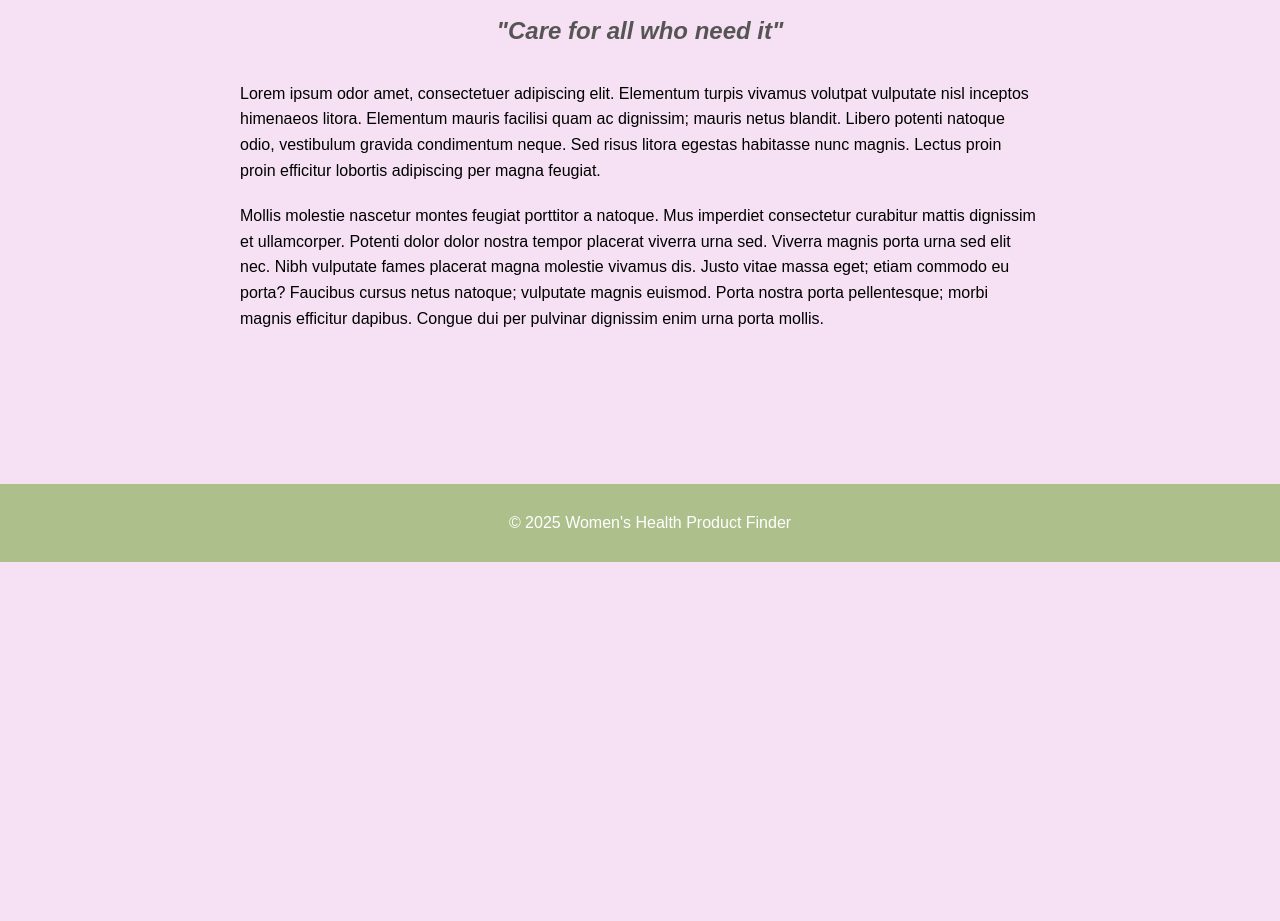
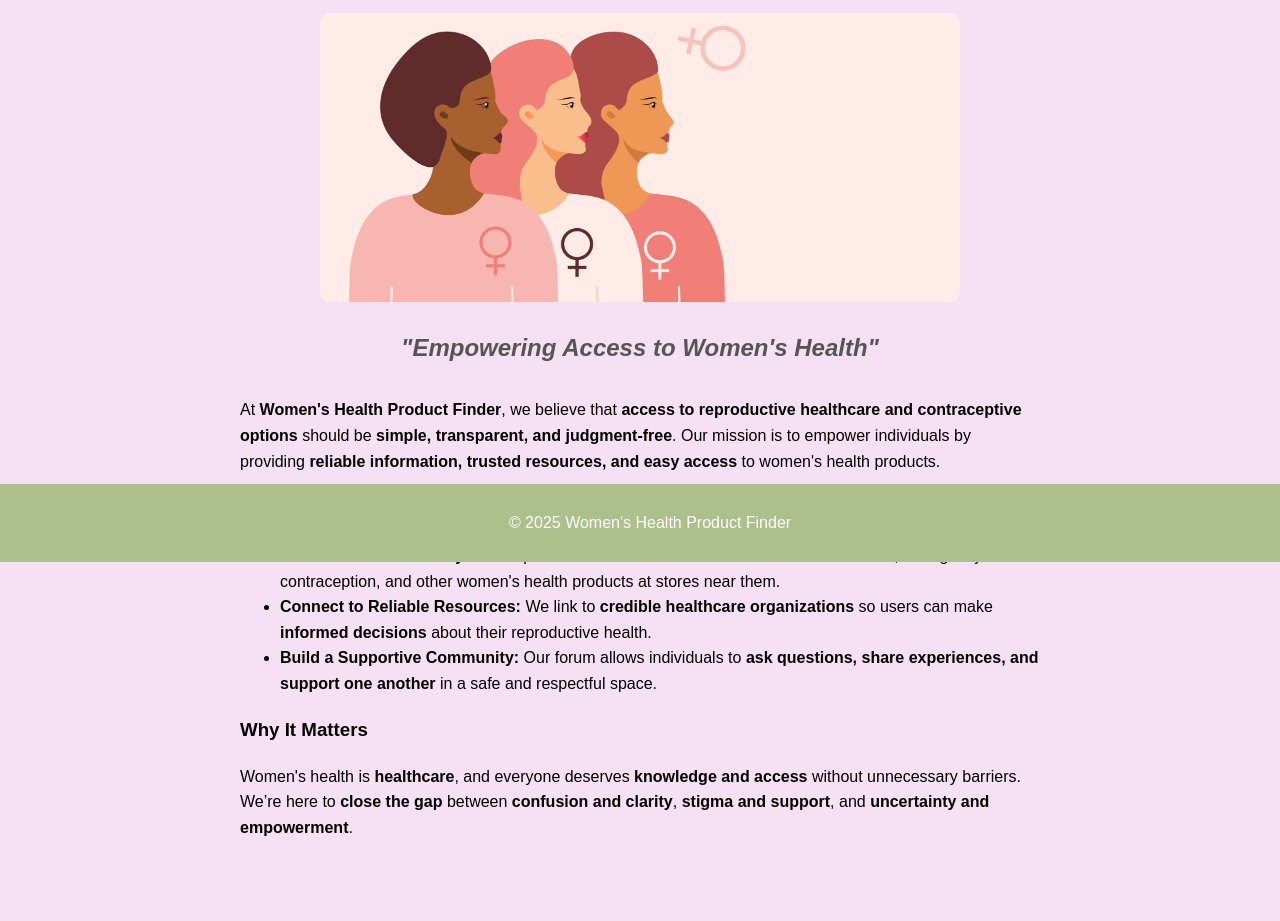
Before and after one commit to amohammad38/w-cc_hackathon, a website: page frontend/index.html in a window 1280 px wide. Shown: the part 238-1159 px from the top of the page. Before the commit the page ends 800 px from the top, so only its background shows below. Drawn offline with Linux system fonts and the light colour scheme.

Commit message:
Home and resources page

```diff
--- a/frontend/index.html
+++ b/frontend/index.html
@@ -12,7 +12,7 @@
   <div class="header-container">
     <!-- Logo -->
     <div class="logo">
-        <img src="path-to-your-logo.png" alt="UsFirst Logo">
+      <img src="path-to-your-logo.png" alt="Women's Health Product Finder Logo">
     </div>
 
     <!-- Navigation Bar -->
@@ -30,22 +30,29 @@
 <!-- About Us Section -->
 <main class="about-us">
   <h1>About Us</h1>
-    <h2>"Care for all who need it"</h2>
+
+  <!-- Add the image here -->
+  <div class="about-image">
+    <img src="images/banner_220706_womenshealth_01.jpg" alt="Illustration of Women’s Health">
+  </div>
+
+  <h2>"Empowering Access to Women's Health"</h2>
+
   <div class="content">
     <p>
-        Lorem ipsum odor amet, consectetuer adipiscing elit. Elementum turpis vivamus volutpat
-        vulputate nisl inceptos himenaeos litora. Elementum mauris facilisi quam ac dignissim;
-        mauris netus blandit. Libero potenti natoque odio, vestibulum gravida condimentum
-        neque. Sed risus litora egestas habitasse nunc magnis. Lectus proin proin efficitur lobortis
-        adipiscing per magna feugiat.
+      At <strong>Women's Health Product Finder</strong>, we believe that <strong>access to reproductive healthcare and contraceptive options</strong> should be <strong>simple, transparent, and judgment-free</strong>. Our mission is to empower individuals by providing <strong>reliable information, trusted resources, and easy access</strong> to women's health products.
     </p>
+
+    <h3>What We Do</h3>
+    <ul>
+      <li><strong>Locate Products Nearby:</strong> We help users find <strong>affordable and accessible</strong> birth control, emergency contraception, and other women's health products at stores near them.</li>
+      <li><strong>Connect to Reliable Resources:</strong> We link to <strong>credible healthcare organizations</strong> so users can make <strong>informed decisions</strong> about their reproductive health.</li>
+      <li><strong>Build a Supportive Community:</strong> Our forum allows individuals to <strong>ask questions, share experiences, and support one another</strong> in a safe and respectful space.</li>
+    </ul>
+
+    <h3>Why It Matters</h3>
     <p>
-        Mollis molestie nascetur montes feugiat porttitor a natoque. Mus imperdiet consectetur
-        curabitur mattis dignissim et ullamcorper. Potenti dolor dolor nostra tempor placerat
-        viverra urna sed. Viverra magnis porta urna sed elit nec. Nibh vulputate fames placerat
-        magna molestie vivamus dis. Justo vitae massa eget; etiam commodo eu porta? Faucibus
-        cursus netus natoque; vulputate magnis euismod. Porta nostra porta pellentesque; morbi
-        magnis efficitur dapibus. Congue dui per pulvinar dignissim enim urna porta mollis.
+      Women's health is <strong>healthcare</strong>, and everyone deserves <strong>knowledge and access</strong> without unnecessary barriers. We’re here to <strong>close the gap</strong> between <strong>confusion and clarity</strong>, <strong>stigma and support</strong>, and <strong>uncertainty and empowerment</strong>.
     </p>
   </div>
 </main>
--- a/frontend/styles/style.css
+++ b/frontend/styles/style.css
@@ -281,6 +281,17 @@ footer {
   box-shadow: 0 0 10px rgba(0, 0, 0, 0.1); /* Optional: Adds a subtle shadow */
 }
 
+.about-image {
+  text-align: center;
+  margin: 20px 0;
+}
+
+.about-image img {
+  max-width: 80%;  /* Makes sure it scales well on all screens */
+  height: auto;
+  border-radius: 10px; /* Adds rounded corners for a softer look */
+}
+
 /* RESOURCES PAGE */
 
 /* Resources Section */
```
Also changed, not shown: frontend/resources.html (+2 -2 lines), frontend/images/banner_220706_womenshealth_01.jpg (added). Lines whose indentation alone changed are shown as unchanged.
